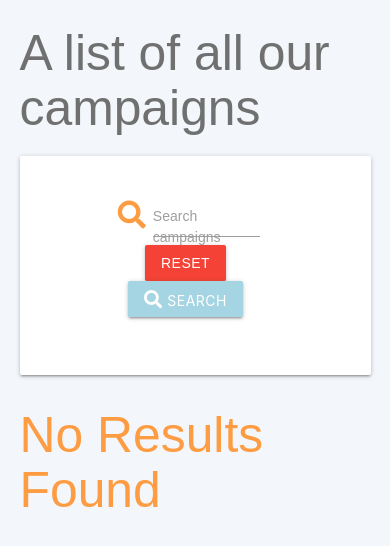
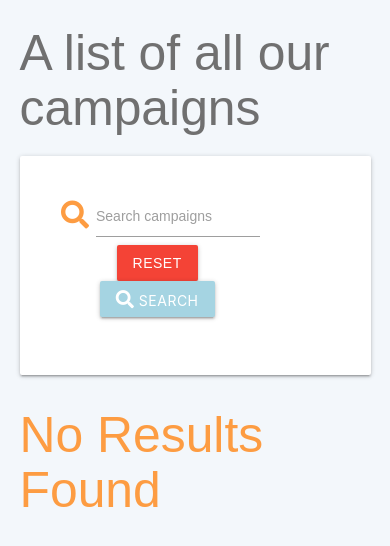
Before and after one commit to Code-Institute-Submissions/josephWoodland-MS3-campaign-DB_OctResub, a Flask app: page /search in a window 390 px wide. Shown: the part 201-747 px from the top of the page. Run offline with Flask 2, Linux system fonts and the light colour scheme; data that the repository does not hold is empty; some libraries are stand-ins or nearby versions.

Commit message:
Adjusted the serch bar for small screens

```diff
--- a/templates/campaigns.html
+++ b/templates/campaigns.html
@@ -3,7 +3,7 @@
 <div class="row card-panel col s9">
   <form action="{{ url_for('search')}}" method="post" class="col s9">
     <div class="row valign-wrapper center-align">
-      <div class="input-field col s9">
+      <div class="input-field col s12">
         <i class="fas fa-search prefix primary-color"></i>
         <input
           type="text"
```
Also changed, not shown: readme.md, static/assets/readme/moc_up.png (added).
